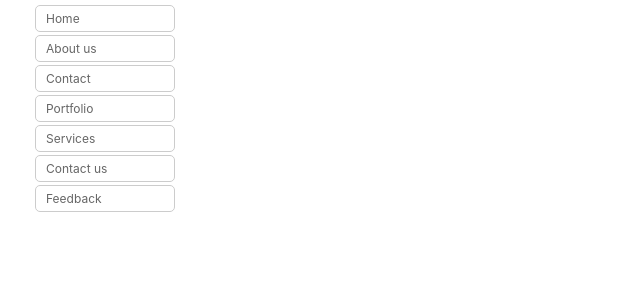
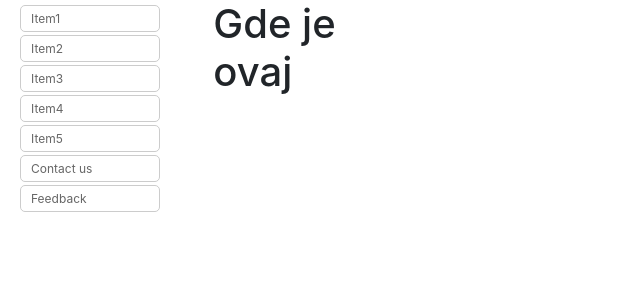
Before and after one commit to RadovanG/Auk, a PHP site: page /body.php in a window 1280 px wide. Shown: the top 300 px of the page, without its empty margins (0-640 px from the left). Run offline with PHP 8.4, Linux system fonts and the light colour scheme.

Commit message:
lista ne valja
mrtva lista ne valja

```diff
--- a/body.php
+++ b/body.php
@@ -2,32 +2,31 @@
 ?>
 <div class="container-fluid">
     <div class="row">
-        <div class="col-md-3">
+        <div class="col-md-2">
 
-            <div class="container-fluid">
-                <div id="navigation">
+            <div id="navigation">
                     <ul class="top-level">
-                        <li><a href="#">Home</a></li>
-                        <li><a href="#">About us</a></li>
-                        <li><a href="#">Contact</a></li>
+                        <li><a href="#">Item1</a></li>
+                        <li><a href="#">Item2</a></li>
+                        <li><a href="#">Item3</a></li>
                         <li>
-                            <a href="#">Portfolio</a>
+                            <a href="#">Item4</a>
                             <ul class="sub-level">
-                                <li><a href="#">Logo Design</a></li>
-                                <li><a href="#">Mobile Apps</a></li>
+                                <li><a href="#">Item4a</a></li>
+                                <li><a href="#">Item4b</a></li>
                             </ul>
                         </li>
                         <li>
-                            <a href="#">Services</a>
+                            <a href="#">Item5</a>
                             <ul class="sub-level">
-                                <li><a href="#">Web Development</a>
+                                <li><a href="#">Item5a</a>
                                 </li>
-                                <li><a href="#">Logo Design</a></li>
+                                <li><a href="#">Item5b</a></li>
                                 <li>
-                                    <a href="#">Web Hosting</a>
+                                    <a href="#">Item5c</a>
                                     <ul class="sub-level">
-                                        <li><a href="#">Linux</a></li>
-                                        <li><a href="#">Windows</a></li>
+                                        <li><a href="#">Wut</a></li>
+                                        <li><a href="#">Wut2</a></li>
                                     </ul>
                                 </li>
                             </ul>
@@ -37,14 +36,11 @@
                     </ul>
                 </div>
 
-
+        </div>
+                <div class="row">
+                    <div class="col-md-10">
+                        <h1> Gde je ovaj </h1>
 
             </div>
 
         </div>
-
-    </div>
-
-
-
-</div>
```
